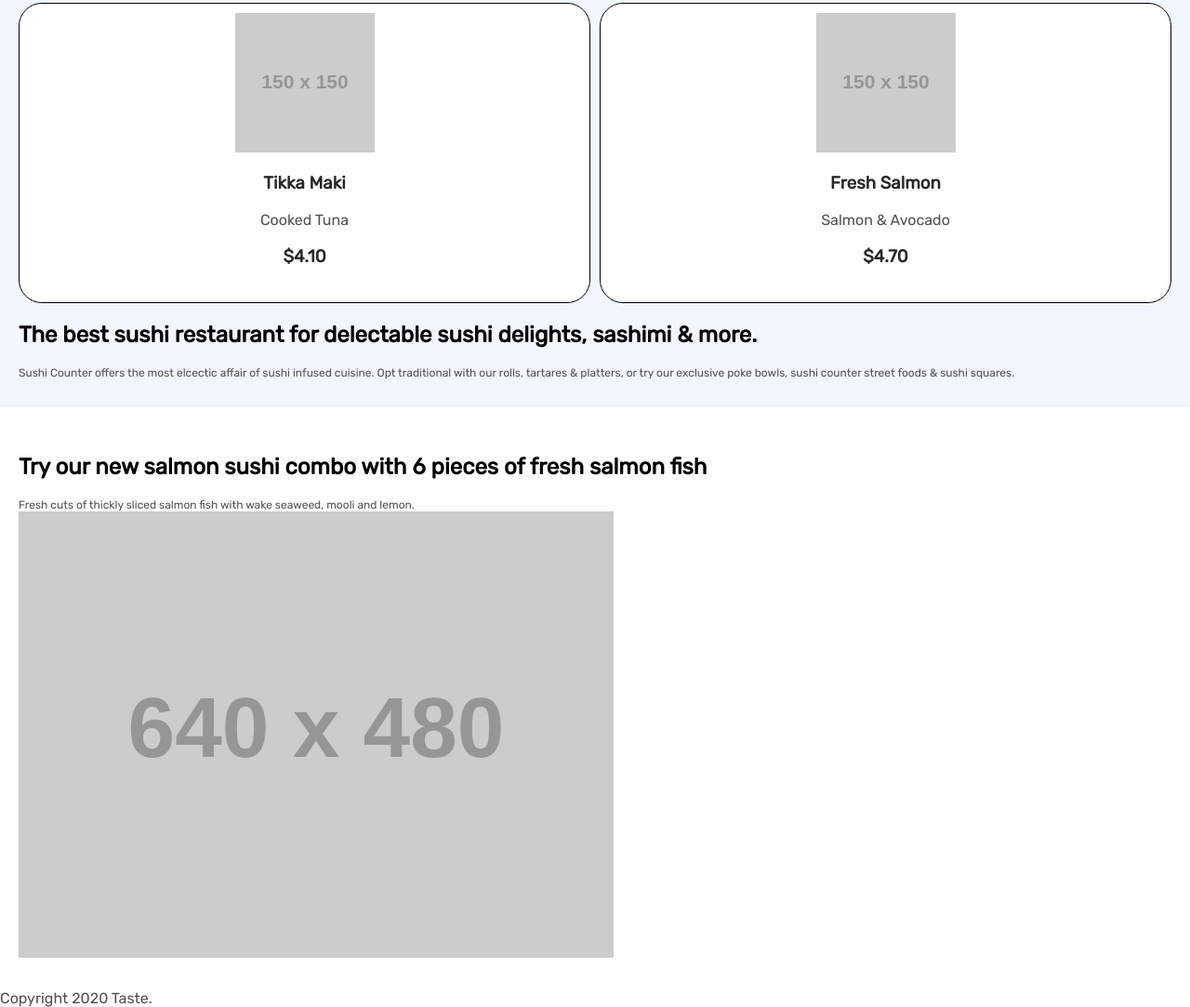
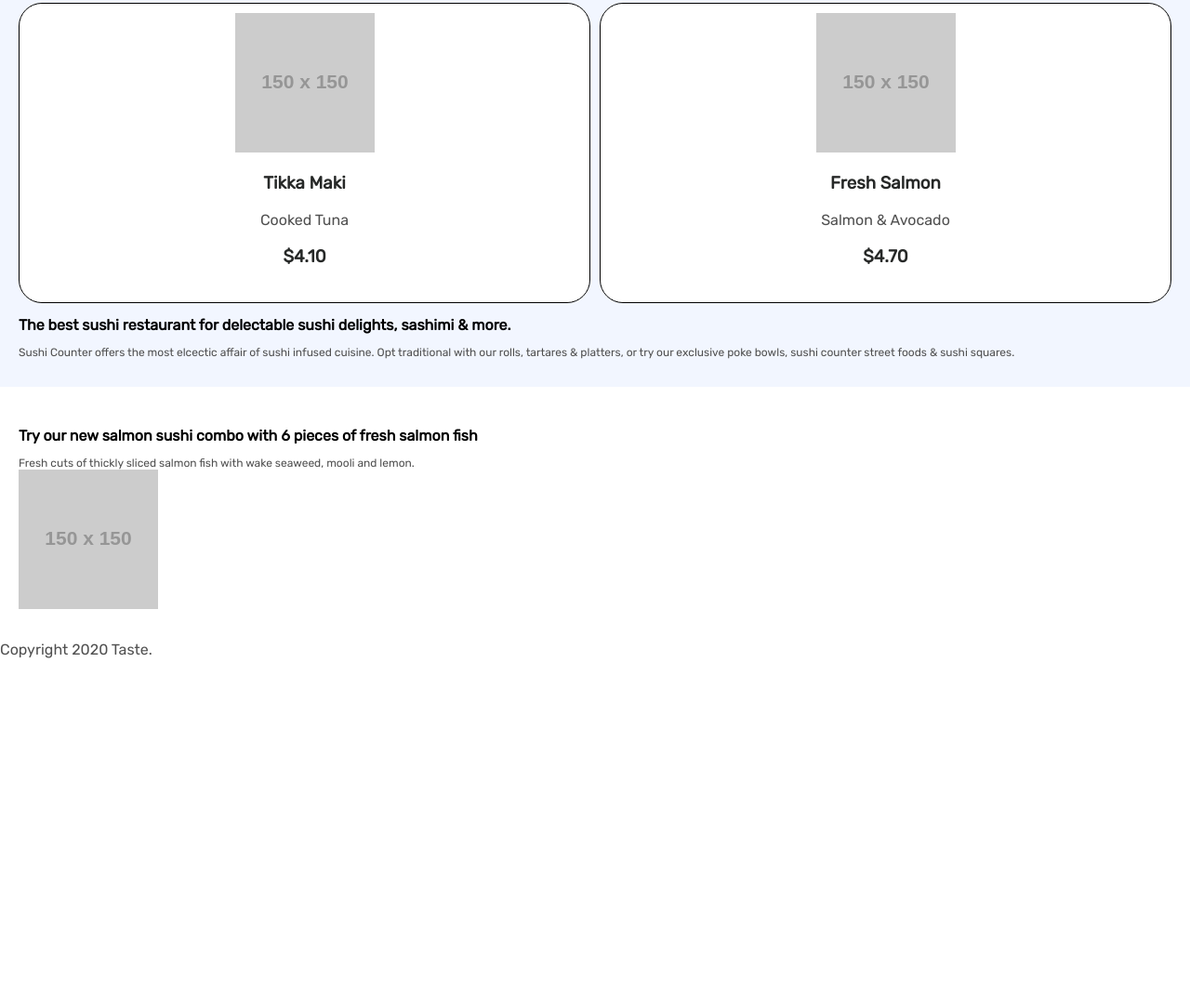
Before and after one commit to ginohagad/sushi, a plain HTML site: page index.html in a window 1280 px wide. Shown: the part 1008-2091 px from the top of the page at 93% size. After the commit the page ends 1716 px from the top, so only its background shows below. Drawn offline with Linux system fonts and the light colour scheme; placeholder pictures from the web are drawn by us.

Commit message:
Resized Showcase image.

```diff
--- a/index.html
+++ b/index.html
@@ -45,7 +45,7 @@
       <h2>Try our new salmon sushi combo with 6 pieces of fresh salmon fish</h2>
       <p>Fresh cuts of thickly sliced salmon fish with wake seaweed, mooli and lemon.</p>
     </div>
-    <img src="https://via.placeholder.com/640x480" alt="image">
+    <img src="https://via.placeholder.com/150" alt="image">
   </section>
   <footer>
     <p class="copyright">Copyright 2020 Taste.</p>
--- a/styles.css
+++ b/styles.css
@@ -114,6 +114,10 @@ nav {
   font-size: 0.75em;
 }
 
+.food-text h2 {
+  font-size: 1em;
+}
+
 #showcase {
   padding: 30px 20px;
   display: block;
```
